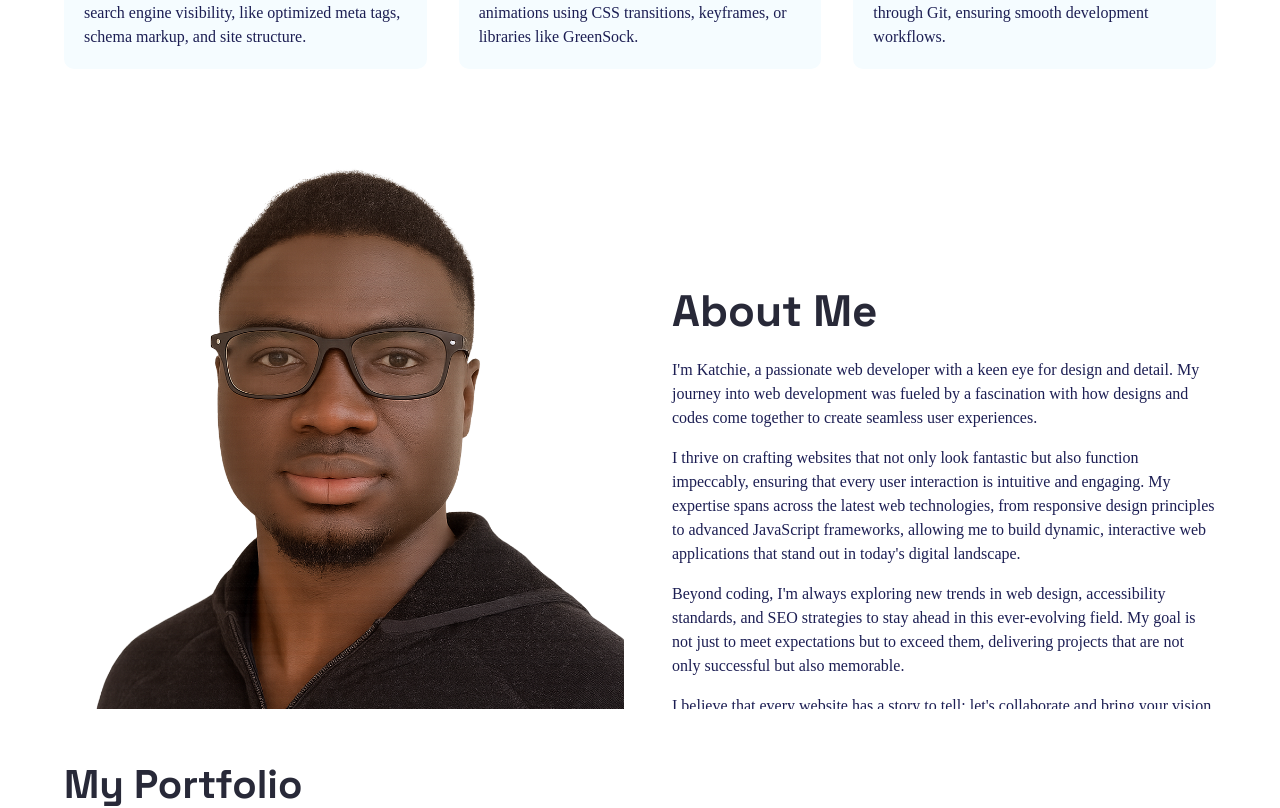
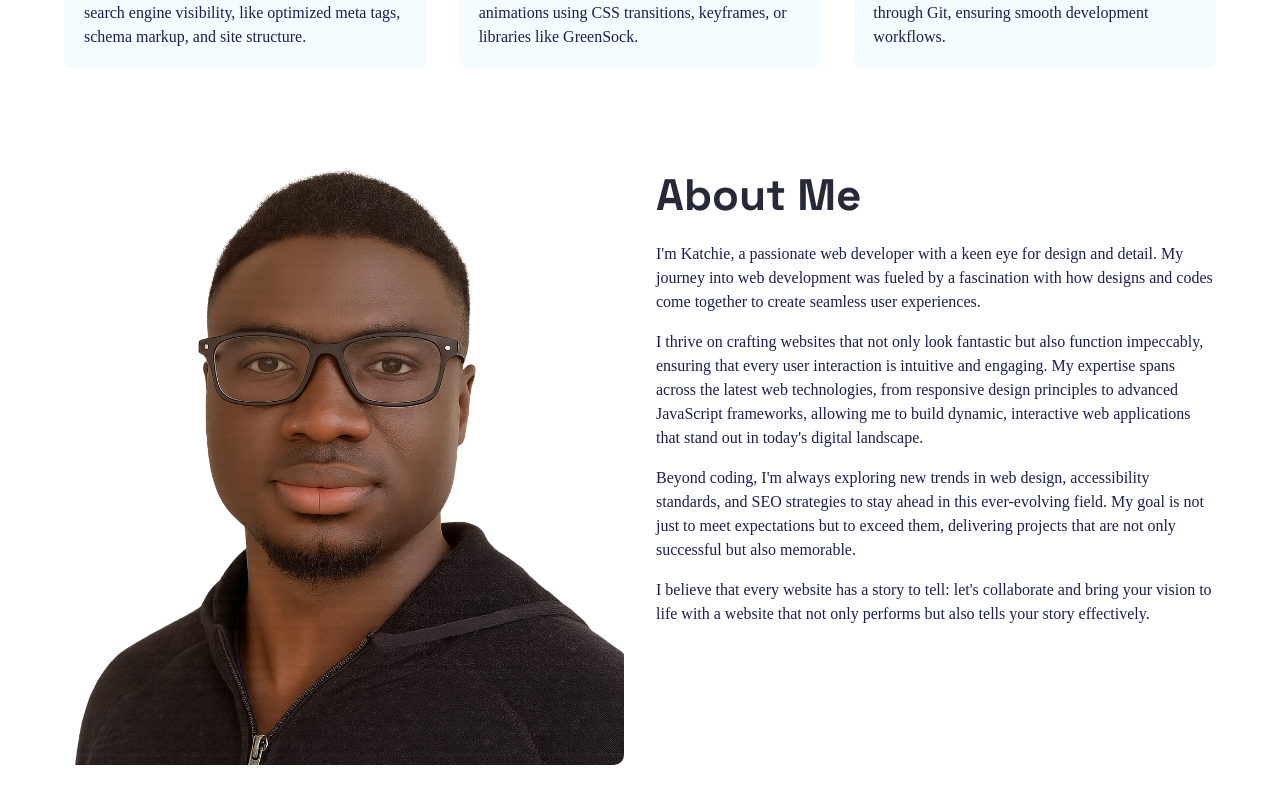
Before and after one commit to Ka-Da-Sci/portfolio-website, a React (Vite) app: page / in a window 1280 px wide. Shown: the part 1705-2513 px from the top of the page. Built offline with nearby package versions, Linux system fonts and the light colour scheme; a web font is replaced by a local one.

Commit message:
Update About me.

```diff
--- a/src/page-sections/homepage-sections/About.module.css
+++ b/src/page-sections/homepage-sections/About.module.css
@@ -4,8 +4,12 @@
 .about-section{
     width: 100%;
     background: #ffffff;
-    overflow: hidden;
-    max-height: 592px;
+    /* overflow: hidden; */
+}
+
+.about-section > div {
+    align-items: start;
+
 }
 
 .about-section .text-div{
@@ -40,18 +44,38 @@
     color: #5E3BEE;
 }
 
+
+.about-section .main-img-div-wrapper{
+    width: auto;
+    max-width: 592px;
+    height: auto;
+    max-height: 600px;
+    overflow: hidden;
+    flex: 1;
+    padding: 0;
+    border-radius: 10px;
+    background-color: white;
+}
+
 .about-section .img-div {
     position: relative;
     overflow: hidden;
-    align-self: flex-start;
+    /* align-self: flex-start; */
     display: flex;
     justify-content: center;
     height: auto;
     width: auto;
-    max-width: 592px;
+    max-width: 100%;
     max-height: 100%;
-    padding: 0 1rem;
-    flex: 1;
+    padding: 0;
+    border-radius: 10px;
+    background-color: white;
+    /* width: 100%; */
+}
+
+.about-section .img-div img{
+    height: auto;
+    max-height: max-content;
 }
 
 @media (max-width: 1024px) {
@@ -68,6 +92,7 @@
 
     .about-section > div {
         flex-direction: column;
+        align-items: center;
     }
 
     .about-section .text-div{
@@ -85,3 +110,20 @@
         font-size: 28px;
     }
 }
+
+@media (max-width: 640px) {
+    .about-section .main-img-div-wrapper{
+        max-height: 550px;
+    }
+}
+@media (max-width: 400px) {
+    .about-section .main-img-div-wrapper{
+        max-height: 400px;
+    }
+}
+
+@media (max-width: 350px) {
+    .about-section .main-img-div-wrapper{
+        max-height: 300px;
+    }
+}
--- a/src/page-sections/homepage-sections/About.tsx
+++ b/src/page-sections/homepage-sections/About.tsx
@@ -8,8 +8,10 @@ const About: FC = () => {
   return (
     <section id="about-me" className={classes[`about-section`]}>
       <SectionDirectDiv>
-        <div className={classes["img-div"]}>
-          <ImageWrapper sourceUrl={photo} alternativeText={"photo"} />
+        <div className={classes["main-img-div-wrapper"]}>
+          <div className={classes["img-div"]}>
+            <ImageWrapper sourceUrl={photo} alternativeText={"photo"} />
+          </div>
         </div>
         <div className={classes["text-div"]}>
           <h1>About Me</h1>
@@ -38,8 +40,9 @@ const About: FC = () => {
           </p>
 
           <p>
-          I believe that every website has a story to tell: let's collaborate and bring your vision to life with a website that
-            not only performs but also tells your story effectively.
+            I believe that every website has a story to tell: let's collaborate
+            and bring your vision to life with a website that not only performs
+            but also tells your story effectively.
           </p>
         </div>
       </SectionDirectDiv>
```
Also changed, not shown: src/assets/images/elem-prosper-kachi-passport-photo3.png.
